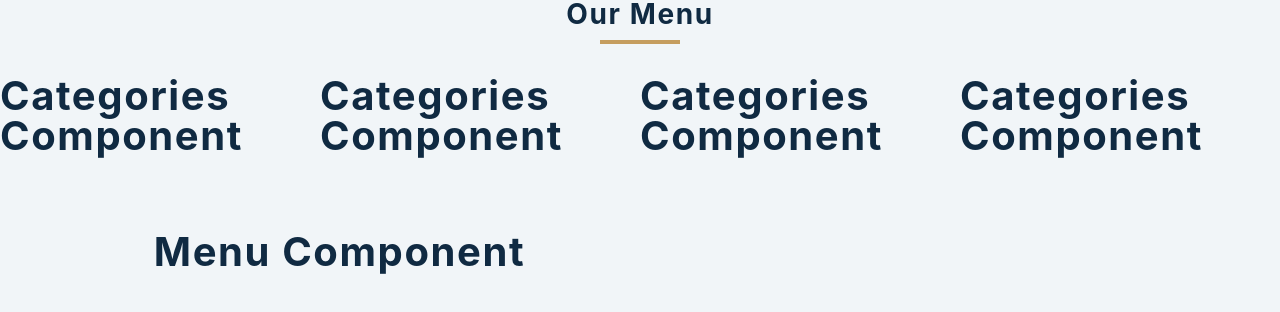
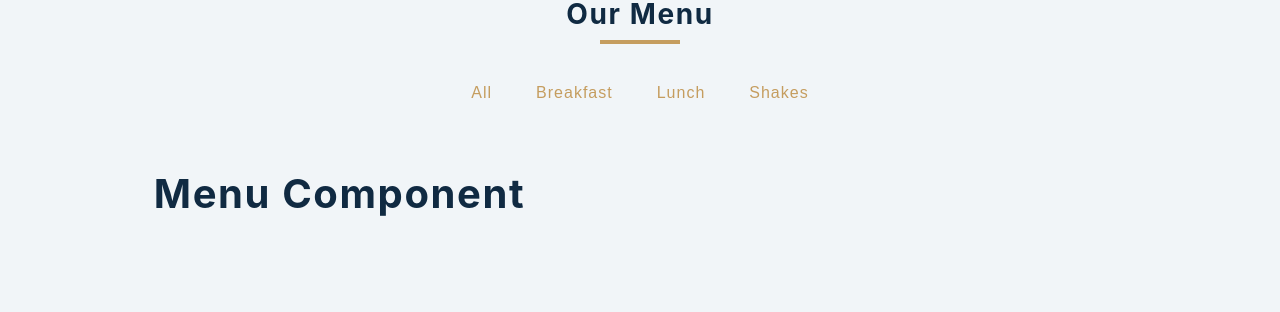
Before and after one commit to NoahThomlison/react-mini-project, a React (Create React App) app in the folder 05-menu/setup/: page / in a window 1280 px wide. Shown: the top 312 px of the page. Built offline with nearby package versions, Linux system fonts and the light colour scheme.

Commit message:
initial commit of prelim work before viewing tutorial

```diff
--- a/05-menu/setup/src/Categories.js
+++ b/05-menu/setup/src/Categories.js
@@ -1,7 +1,9 @@
 import React from 'react';
 
-const Categories = () => {
-  return <h2>categories component</h2>;
+const Categories = (props) => {
+  return (
+    <button className='filter-btn'>{props.catagory}</button>
+  )
 };
 
 export default Categories;
```
